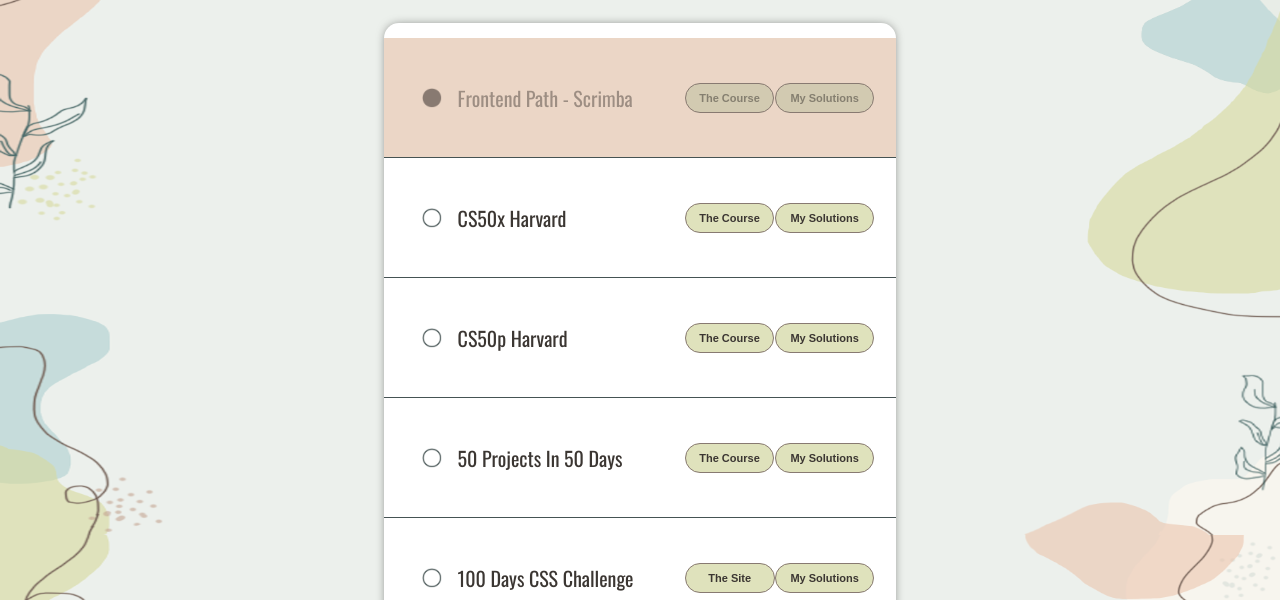
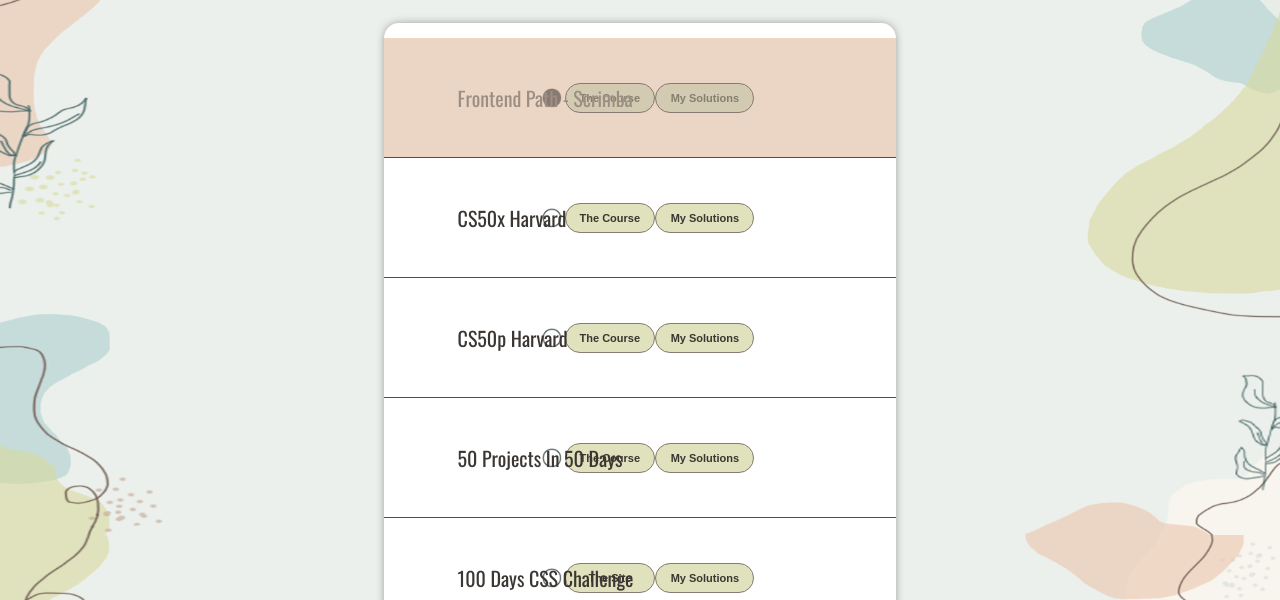
Before and after one commit to katayoon-rb/Development-Journey, a plain HTML site: page index.html in a window 1280 px wide. Shown: the part 200-800 px from the top of the page. Drawn offline with nearby package versions, Linux system fonts and the light colour scheme.

Commit message:
Update style.css

```diff
--- a/style.css
+++ b/style.css
@@ -70,13 +70,10 @@
             content: url(bullet.png);
             width: 15px;
             margin-right: 3px;
-
-            position: absolute;
-            left: 3vw;
         }
 
         span {
-            font-size: 14px;
+            font-size: 18px;
 
             position: absolute;
             left: 12vw;
@@ -86,9 +83,6 @@
             display: flex;
             flex-direction: column;
             justify-content: space-between;
-
-            position: absolute;
-            right: 3vw;
 
             width: 25vw;
             margin-bottom: 8px;
```
